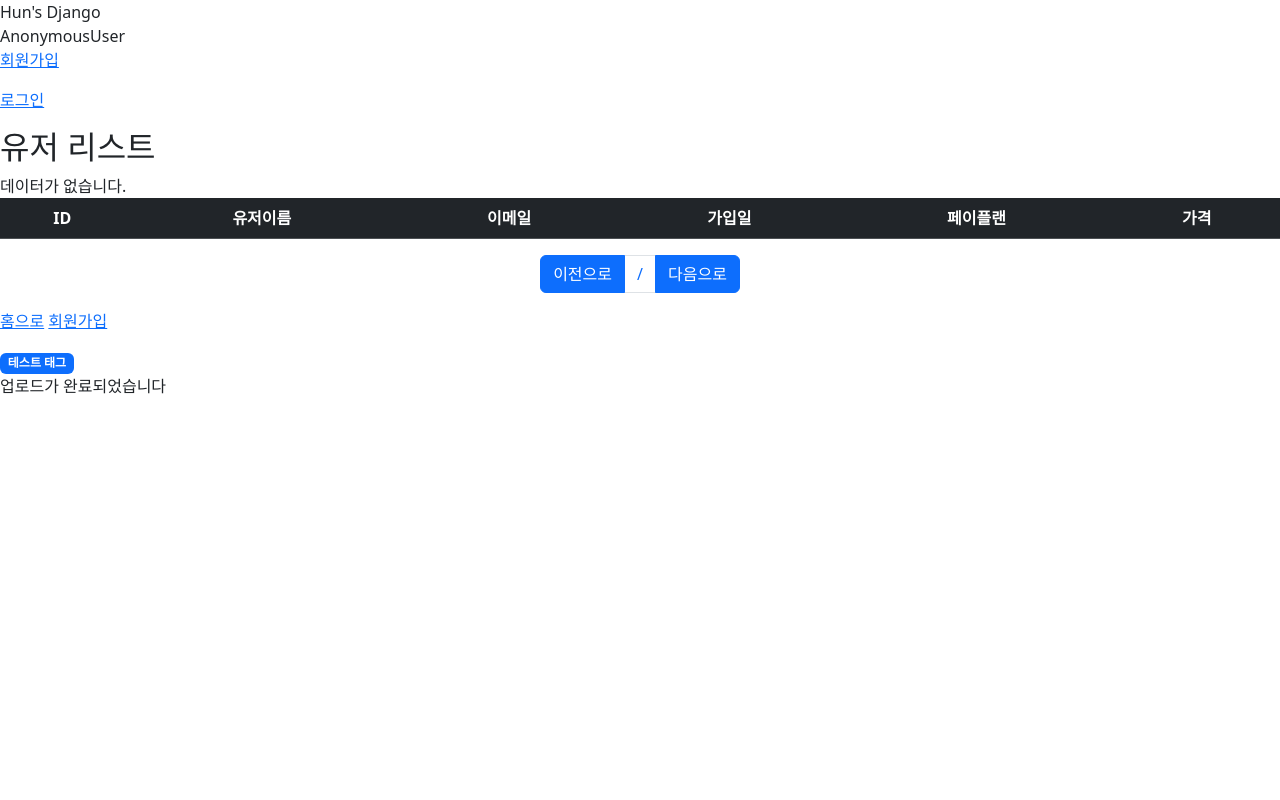
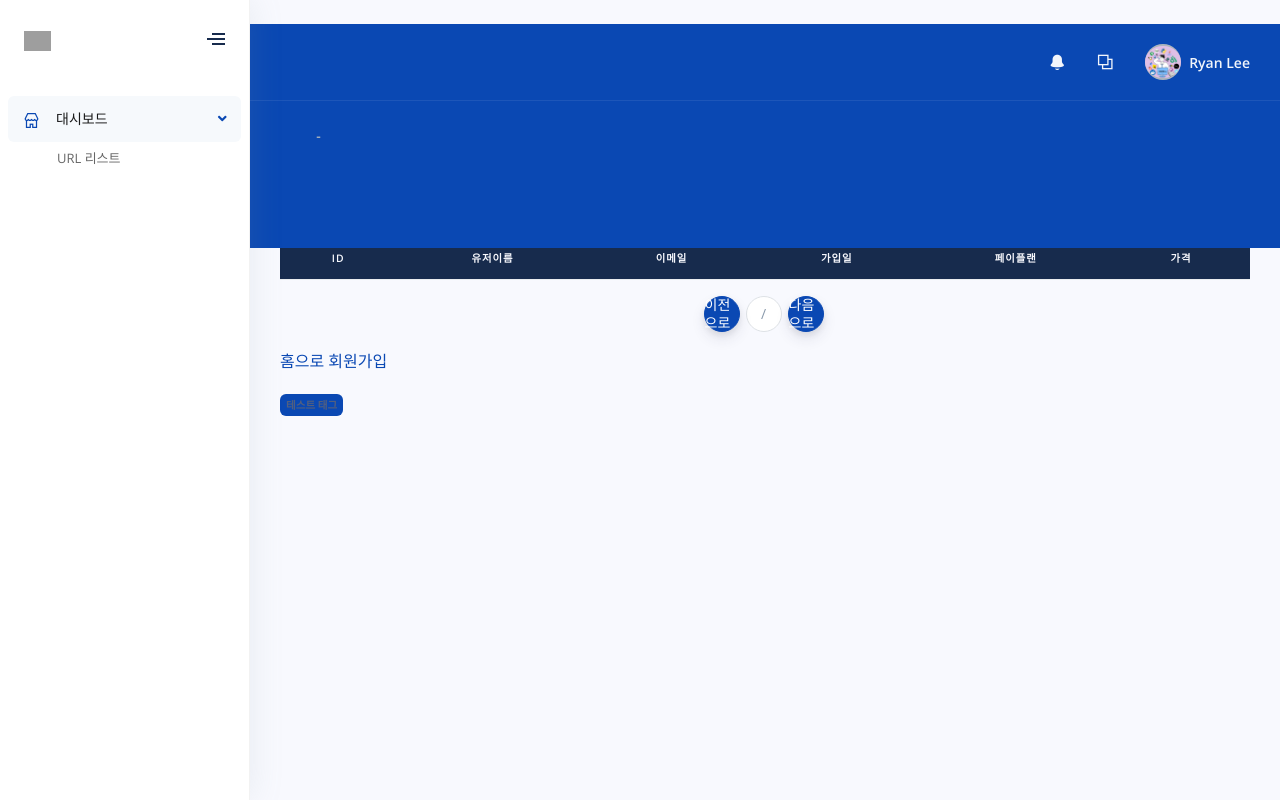
Before and after one commit to sh95fit/Python_study, a Django app: template Python_Django/templates/boards.html in a window 1280 px wide. Run offline with Django 3.2, Linux system fonts and the light colour scheme; the template is opened without the code that fills it, so the values that code supplies are empty; some libraries are stand-ins or nearby versions; grey boxes are pictures that could not be loaded.

Commit message:
Django 템플릿 렌더링 방식 설계 및 적용(부모 템플릿, 자식 템플릿, include 템플릿)

```diff
--- a/Python_Django/shrinkers/urls.py
+++ b/Python_Django/shrinkers/urls.py
@@ -25,7 +25,8 @@ import debug_toolbar
 from shortener.views import login_view, logout_view
 # 게시판 관련 추가
 from shortener.views import list_view
-
+# url_list 추가
+from shortener.views import url_list
 
 urlpatterns = [
     path('admin/', admin.site.urls),
@@ -48,4 +49,7 @@ urlpatterns = [
 
     # 게시판 경로 추가
     path("list", list_view, name="list_view"),
+
+    # url_list 추가
+    path("url_list", url_list, name="url_list"),
 ]
--- a/Python_Django/templates/base.html
+++ b/Python_Django/templates/base.html
@@ -1,36 +1,121 @@
+{% load static %}
+
+<!--
+=========================================================
+* Impact Design System - v1.0.0
+=========================================================
+* Product Page: https://www.creative-tim.com/product/impact-design-system
+* Copyright 2010 Creative Tim (https://www.creative-tim.com)
+* Licensed under MIT (https://github.com/creativetimofficial/impact-design-system/blob/master/LICENSE.md)
+* Coded by Creative Tim
+=========================================================
+* The above copyright notice and this permission notice shall be included in all copies or substantial portions of the Software.
+-->
+
 <!DOCTYPE html>
-<html lang="ko">
+<html>
   <head>
-    <meta charset="UTF-8" />
-    <meta name="viewport" content="width=device-width, initial-scale=1, shrink-to-fit=no"
-    <title>Hun's Django</title> <br />
+    <meta charset="utf-8" />
+    <meta
+      name="viewport"
+      content="width=device-width, initial-scale=1, shrink-to-fit=no"
+    />
+    <meta
+      name="description"
+      content="Start your development with a Dashboard for Bootstrap 5."
+    />
+    <meta name="author" content="Creative Tim" />
+    <title>{% block title %}{% endblock %} | Hun's Django Shrinkers</title>
 
-    {% comment %} 부트스트랩 활용 {% endcomment %}
-    <link href="https://cdn.jsdelivr.net/npm/bootstrap@5.3.0-alpha1/dist/css/bootstrap.min.css" rel="stylesheet" integrity="sha384-GLhlTQ8iRABdZLl6O3oVMWSktQOp6b7In1Zl3/Jr59b6EGGoI1aFkw7cmDA6j6gD" crossorigin="anonymous">
-    <script src="https://cdn.jsdelivr.net/npm/bootstrap@5.3.0-alpha1/dist/js/bootstrap.bundle.min.js" integrity="sha384-w76AqPfDkMBDXo30jS1Sgez6pr3x5MlQ1ZAGC+nuZB+EYdgRZgiwxhTBTkF7CXvN" crossorigin="anonymous"></script>
-    <script src="https://cdn.jsdelivr.net/npm/@popperjs/core@2.11.6/dist/umd/popper.min.js" integrity="sha384-oBqDVmMz9ATKxIep9tiCxS/Z9fNfEXiDAYTujMAeBAsjFuCZSmKbSSUnQlmh/jp3" crossorigin="anonymous"></script>
-    <script src="https://cdn.jsdelivr.net/npm/bootstrap@5.3.0-alpha1/dist/js/bootstrap.min.js" integrity="sha384-mQ93GR66B00ZXjt0YO5KlohRA5SY2XofN4zfuZxLkoj1gXtW8ANNCe9d5Y3eG5eD" crossorigin="anonymous"></script>
+    <!-- Fonts -->
+    <link
+      rel="stylesheet"
+      href="https://fonts.googleapis.com/css?family=Open+Sans:300,400,600,700"
+    />
+    <!-- Icons -->
+    <link
+      rel="stylesheet"
+      href="{% static 'assets/vendor/nucleo/css/nucleo.css' %}"
+      type="text/css"
+    />
+    <link
+      rel="stylesheet"
+      href="{% static 'assets/vendor/@fortawesome/fontawesome-free/css/all.min.css' %}"
+      type="text/css"
+    />
+    <!-- Page plugins -->
+    <link
+      rel="stylesheet"
+      href="{% static 'assets/vendor/fullcalendar/dist/fullcalendar.min.css' %}"
+    />
+    <link
+      rel="stylesheet"
+      href="{% static 'assets/vendor/sweetalert2/dist/sweetalert2.min.css' %}"
+    />
+    <!-- Argon CSS -->
+    <link
+      rel="stylesheet"
+      href="{% static 'css/dashboard.css' %}"
+      type="text/css"
+    />
+  </head>
+    />
+  </head>
 
-  </head>
   <body>
-    {{ user }} <br />
-    {% for i in params %} {{i}} <br />
-    {% endfor %} {% if user.is_authenticated %}
-    <p><a href="{% url 'logout' %}">로그아웃</a></p>
-    {% else %}
-    <p><a href="{% url 'register' %}">회원가입</a></p>
-    <p><a href="{% url 'login' %}">로그인</a></p>
-    {% endif %} {% comment %} {{ welcome_msg }} {{ email }} <br />
-    {{ user }} <br />
-
-    {% for i in params %} {{i}} <br />
-    <!--for문의 끝맺음을 해주지 않으면 에러가 발생!-->
-    {% endfor %} <br />
-    {% endcomment %} {% comment %} 문법 활용 형태 예시 <br />
-    {% comment %} {% if user == "a" %} {% endif %} {% endcomment %}
-
-    {% comment %} 상속 {% endcomment %}
-    {% block content %}
-    {% endblock %}
+    {% include 'includes/nav.html' %}
+    <!-- Main content -->
+    <div class="main-content" id="panel">
+      <!-- Topnav -->
+      {% include 'includes/top_nav.html' %}
+      <!-- Header -->
+      <!-- Header -->
+      <div class="header bg-primary pb-6">
+        <div class="container-fluid">
+          <div class="header-body">
+            <div class="row align-items-center py-4">
+              <div class="col-lg-6 col-7">
+                <h6 class="h2 text-white d-inline-block mb-0">
+                  {% block sub_breadscumb_highlight %}{% endblock %}
+                </h6>
+                <nav
+                  aria-label="breadcrumb"
+                  class="d-none d-md-inline-block ml-md-4"
+                >
+                  <ol class="breadcrumb breadcrumb-links breadcrumb-dark">
+                    <li class="breadcrumb-item">
+                      <a href="#">
+                        {% block main_breadscumb %}{% endblock %}
+                      </a>
+                    </li>
+                    <li class="breadcrumb-item active" aria-current="page">
+                      {% block sub_breadscumb %}{% endblock %}
+                    </li>
+                  </ol>
+                </nav>
+              </div>
+            </div>
+          </div>
+        </div>
+      </div>
+      <!-- Page content -->
+      <div class="container-fluid mt--6">
+        {% block content %} {% endblock %}
+      </div>
+    </div>
+    <!-- Argon Scripts -->
+    <!-- Core -->
+    <script src="{% static 'assets/vendor/jquery/dist/jquery.min.js' %}"></script>
+    <script src="{% static 'assets/vendor/bootstrap/dist/js/bootstrap.bundle.min.js' %}"></script>
+    <script src="{% static 'assets/vendor/js-cookie/js.cookie.js' %}"></script>
+    <script src="{% static 'assets/vendor/jquery.scrollbar/jquery.scrollbar.min.js' %}"></script>
+    <script src="{% static 'assets/vendor/jquery-scroll-lock/dist/jquery-scrollLock.min.js' %}"></script>
+    <!-- Optional JS -->
+    <script src="{% static 'assets/vendor/chart.js/dist/Chart.min.js' %}"></script>
+    <script src="{% static 'assets/vendor/chart.js/dist/Chart.extension.js' %}"></script>
+    <!-- Argon JS -->
+    <script src="{% static 'assets/js/dashboard.js' %}?v=1.2.0"></script>
+    <!-- Demo JS - remove this in your project -->
+    <script src="{% static 'assets/js/demo.min.js' %}"></script>
   </body>
 </html>
--- a/Python_Django/templates/boards.html
+++ b/Python_Django/templates/boards.html
@@ -54,5 +54,5 @@
       <a href="{% url 'register' %}">회원가입</a>
     </p>
 		{% test_tags %}
-		{% include 'load.html' %}
+		{% comment %} {% include 'load.html' %} {% endcomment %}
 {% endblock %}
--- /dev/null
+++ b/Python_Django/templates/includes/nav.html
@@ -0,0 +1,65 @@
+{% load static %}
+<!-- Sidenav -->
+<nav
+  class="sidenav navbar navbar-vertical fixed-left navbar-expand-xs navbar-light bg-white"
+  id="sidenav-main"
+>
+  <div class="scrollbar-inner">
+    <!-- Brand -->
+    <div class="sidenav-header d-flex align-items-center">
+      <a class="navbar-brand" href="#">
+        <img
+          src="{% static 'assets/img/shrinkers_logo-cutout.png' %}"
+          height="20"
+          class="navbar-brand-img"
+          alt="..."
+        />
+      </a>
+      <div class="ml-auto">
+        <!-- Sidenav toggler -->
+        <div
+          class="sidenav-toggler d-none d-xl-block"
+          data-action="sidenav-unpin"
+          data-target="#sidenav-main"
+        >
+          <div class="sidenav-toggler-inner">
+            <i class="sidenav-toggler-line"></i>
+            <i class="sidenav-toggler-line"></i>
+            <i class="sidenav-toggler-line"></i>
+          </div>
+        </div>
+      </div>
+    </div>
+    <div class="navbar-inner">
+      <!-- Collapse -->
+      <div class="collapse navbar-collapse" id="sidenav-collapse-main">
+        <!-- Nav items -->
+        <ul class="navbar-nav">
+          <li class="nav-item">
+            <a
+              class="nav-link active"
+              href="#navbar-dashboards"
+              data-toggle="collapse"
+              role="button"
+              aria-expanded="true"
+              aria-controls="navbar-dashboards"
+            >
+              <i class="ni ni-shop text-primary"></i>
+              <span class="nav-link-text">대시보드</span>
+            </a>
+            <div class="collapse show" id="navbar-dashboards">
+              <ul class="nav nav-sm flex-column">
+                <li class="nav-item">
+                  <a href="{% url 'url_list' %}" class="nav-link">
+                    <span class="sidenav-mini-icon"> U </span>
+                    <span class="sidenav-normal"> URL 리스트 </span>
+                  </a>
+                </li>
+              </ul>
+            </div>
+          </li>
+        </ul>
+      </div>
+    </div>
+  </div>
+</nav>
--- /dev/null
+++ b/Python_Django/templates/includes/top_nav.html
@@ -0,0 +1,169 @@
+{% load static %}
+<nav
+  class="navbar navbar-top navbar-expand navbar-dark bg-primary border-bottom"
+>
+  <div class="container-fluid">
+    <div class="collapse navbar-collapse" id="navbarSupportedContent">
+      <!-- Navbar links -->
+      <ul class="navbar-nav align-items-center ml-md-auto">
+        <li class="nav-item d-xl-none">
+          <!-- Sidenav toggler -->
+          <div
+            class="pr-3 sidenav-toggler sidenav-toggler-dark"
+            data-action="sidenav-pin"
+            data-target="#sidenav-main"
+          >
+            <div class="sidenav-toggler-inner">
+              <i class="sidenav-toggler-line"></i>
+              <i class="sidenav-toggler-line"></i>
+              <i class="sidenav-toggler-line"></i>
+            </div>
+          </div>
+        </li>
+        <li class="nav-item dropdown">
+          <a
+            class="nav-link"
+            href="#"
+            role="button"
+            data-toggle="dropdown"
+            aria-haspopup="true"
+            aria-expanded="false"
+          >
+            <i class="ni ni-bell-55"></i>
+          </a>
+          <div
+            class="dropdown-menu dropdown-menu-xl dropdown-menu-right py-0 overflow-hidden"
+          >
+            <!-- Dropdown header -->
+            <div class="px-3 py-3">
+              <h6 class="text-sm text-muted m-0">
+                You have
+                <strong class="text-primary">13</strong> notifications.
+              </h6>
+            </div>
+            <!-- List group -->
+            <div class="list-group list-group-flush">
+              <a href="#!" class="list-group-item list-group-item-action">
+                <div class="row align-items-center">
+                  <div class="col-auto">
+                    <!-- Avatar -->
+                    <img
+                      alt="Image placeholder"
+                      src="{% static 'assets/img/theme/team-1.jpg' %}"
+                      class="avatar rounded-circle"
+                    />
+                  </div>
+                  <div class="col ml--2">
+                    <div
+                      class="d-flex justify-content-between align-items-center"
+                    >
+                      <div>
+                        <h4 class="mb-0 text-sm">John Snow</h4>
+                      </div>
+                      <div class="text-right text-muted">
+                        <small>2 hrs ago</small>
+                      </div>
+                    </div>
+                    <p class="text-sm mb-0">
+                      Let's meet at Starbucks at 11:30. Wdyt?
+                    </p>
+                  </div>
+                </div>
+              </a>
+            </div>
+            <!-- View all -->
+            <a
+              href="#!"
+              class="dropdown-item text-center text-primary font-weight-bold py-3"
+              >View all</a
+            >
+          </div>
+        </li>
+        <li class="nav-item dropdown">
+          <a
+            class="nav-link"
+            href="#"
+            role="button"
+            data-toggle="dropdown"
+            aria-haspopup="true"
+            aria-expanded="false"
+          >
+            <i class="ni ni-ungroup"></i>
+          </a>
+          <div
+            class="dropdown-menu dropdown-menu-lg dropdown-menu-dark bg-default dropdown-menu-right"
+          >
+            <div class="row shortcuts px-4">
+              <a href="#!" class="col-4 shortcut-item">
+                <span
+                  class="shortcut-media avatar rounded-circle bg-gradient-red"
+                >
+                  <i class="ni ni-calendar-grid-58"></i>
+                </span>
+                <small>URLs</small>
+              </a>
+              <a href="#!" class="col-4 shortcut-item">
+                <span
+                  class="shortcut-media avatar rounded-circle bg-gradient-info"
+                >
+                  <i class="ni ni-credit-card"></i>
+                </span>
+                <small>Payments</small>
+              </a>
+              <a href="#!" class="col-4 shortcut-item">
+                <span
+                  class="shortcut-media avatar rounded-circle bg-gradient-green"
+                >
+                  <i class="ni ni-books"></i>
+                </span>
+                <small>Reports</small>
+              </a>
+            </div>
+          </div>
+        </li>
+      </ul>
+      <ul class="navbar-nav align-items-center ml-auto ml-md-0">
+        <li class="nav-item dropdown">
+          <a
+            class="nav-link pr-0"
+            href="#"
+            role="button"
+            data-toggle="dropdown"
+            aria-haspopup="true"
+            aria-expanded="false"
+          >
+            <div class="media align-items-center">
+              <span class="avatar avatar-sm rounded-circle">
+                <img
+                  alt="Image placeholder"
+                  src="{% static 'assets/img/theme/team-4.jpg' %}"
+                />
+              </span>
+              <div class="media-body ml-2 d-none d-lg-block">
+                <span class="mb-0 text-sm font-weight-bold">Ryan Lee</span>
+              </div>
+            </div>
+          </a>
+          <div class="dropdown-menu dropdown-menu-right">
+            <div class="dropdown-header noti-title">
+              <h6 class="text-overflow m-0">Welcome!</h6>
+            </div>
+            <a href="#!" class="dropdown-item">
+              <i class="ni ni-single-02"></i>
+              <span>프로필</span>
+            </a>
+            <a href="#!" class="dropdown-item">
+              <i class="ni ni-settings-gear-65"></i>
+              <span>설정</span>
+            </a>
+            <div class="dropdown-divider"></div>
+            <a href="#!" class="dropdown-item">
+              <i class="ni ni-user-run"></i>
+              <span>로그아웃</span>
+            </a>
+          </div>
+        </li>
+      </ul>
+    </div>
+  </div>
+</nav>
```
Also changed, not shown: Python_Django/shortener/views.py (+8 -0 lines), Python_Django/templates/base_old.html (added, +36 -0 lines), Python_Django/templates/url_list.html (added, +47 -0 lines), Python_Django/shortener/static/assets/img/logo/shrinkers_logo-cutout.png (added), Python_Django/shortener/static/assets/img/theme/team-4-1.jpg (added), Python_Django/shortener/static/assets/img/theme/team-4.jpg, Python_Django/templates/load_unused.html (renamed from Python_Django/templates/load.html).
